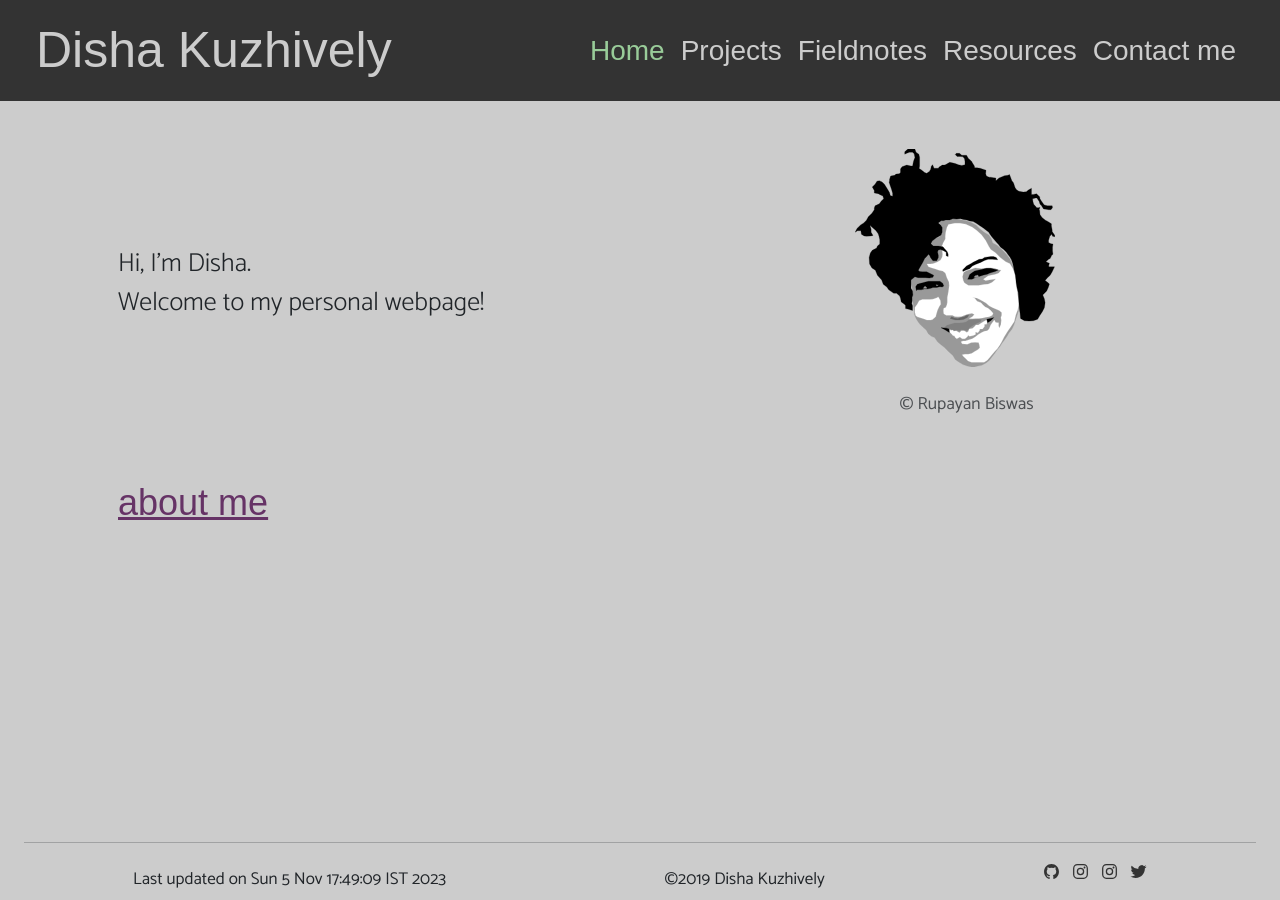
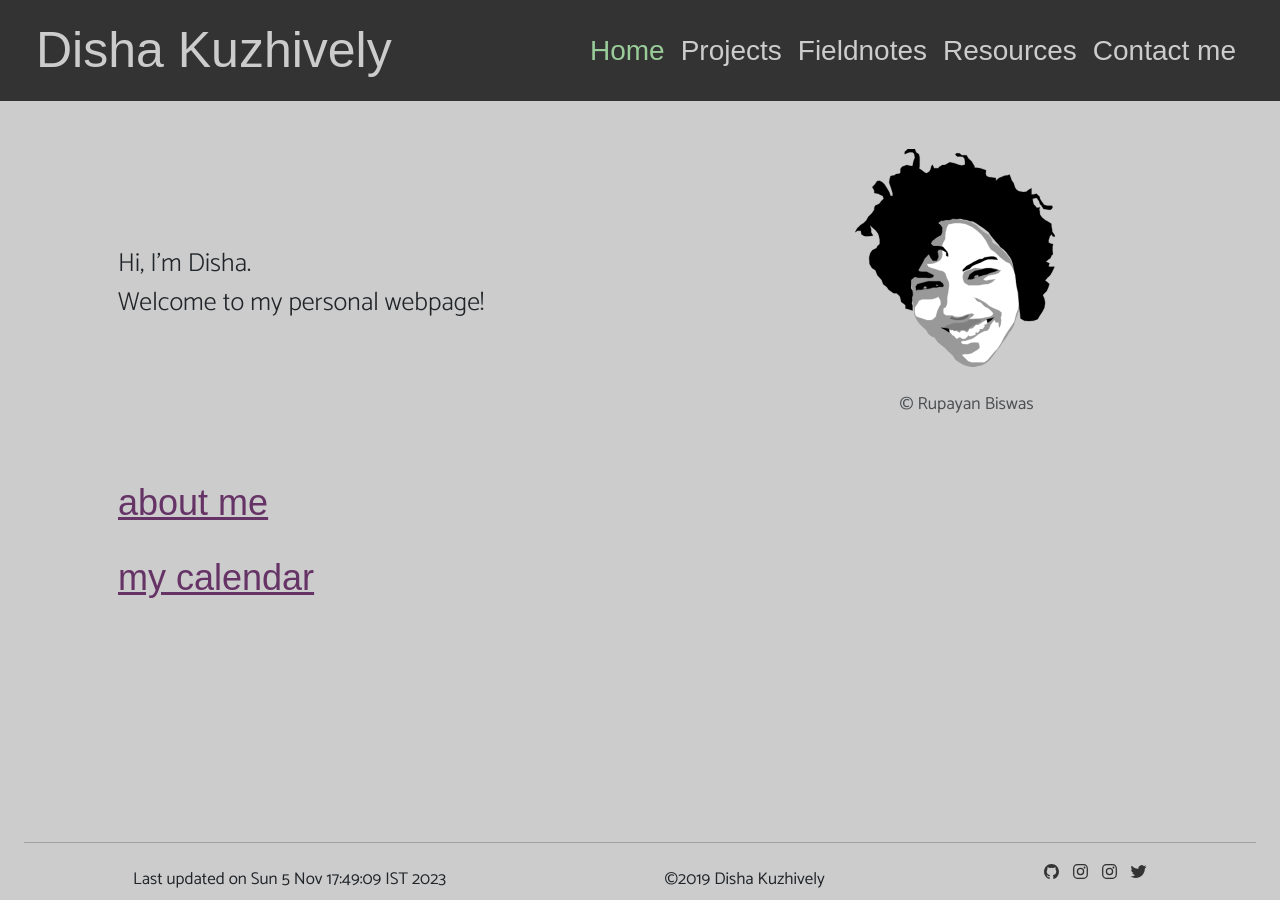
Before and after one commit to dishajk/dishajk.github.io, a Jekyll site: the page built from index.html, in a window 1280 px wide. Built offline with Jekyll 4.4.1, drawn with Linux system fonts in a browser that asks for light colours; nearby versions of some CDN libraries; some web fonts are replaced.

Commit message:
updated Calenar, added link to calendar on landing

```diff
--- a/calendar.html
+++ b/calendar.html
@@ -3,11 +3,12 @@ layout: default
 ---
 <div class="container">
     <p>This is my calendar, kindly refer to it when making plans involving me. I try to keep it as updated as possible. I make an effort to maintain it as accurately as possible. However, before finalizing any plans, kindly confirm with me to avoid any confusion or inconvenience.</p>
-
+    <p>The events in this calendar are shown in the <span id="timeZone"></span> timezone</p>
     <iframe id="calendar" style="border-width:0" width="800" height="600" frameborder="0" scrolling="no"></iframe>
 </div>
 <script>
     const userTimezone = Intl.DateTimeFormat().resolvedOptions().timeZone;
+    document.getElementById('timeZone').innerText = userTimezone;
     const calendar = document.getElementById('calendar');
     const calendarSrc = "https://calendar.google.com/calendar/embed?height=600&wkst=2&bgcolor=%23cccccc&ctz=${userTimezone}&showTitle=0&showNav=1&showDate=1&showPrint=0&showTabs=0&showCalendars=0&mode=WEEK&src=ZGlzaGFqay4yMUBnbWFpbC5jb20&src=NWM0MTRkMmNkODVkNzVhNDRiN2RiZjE1MWY3YzU1ZjQzZWE2NjgwODUwMDM4MWJjMDA1MWMyZjc2YjMwZDJkNkBncm91cC5jYWxlbmRhci5nb29nbGUuY29t&src=ZGFmMTg3MWI2MDMyOTE3NTMxOTYzOGFhNTRiYTBmMDk4NGQ2YmY3N2ZlZjg5OTlhOWZmN2QxYmU5N2YwYTA1NEBncm91cC5jYWxlbmRhci5nb29nbGUuY29t&src=ZjBnZmFiaHJhdTlmZmU3MGN1cHVyNGJlN2tAZ3JvdXAuY2FsZW5kYXIuZ29vZ2xlLmNvbQ&src=ZmM3MTkzOGFmMmI2N2IwZmFmYjUyY2M1ZTU1NGMzZWIyNjVkNDEwZDdlNDdjNzg5Mzk5ZmNjYjBmOGMzMTMzZEBncm91cC5jYWxlbmRhci5nb29nbGUuY29t&src=ZmZkOTk0Zjk1YTU5ZjM5YmQyNWUxZGRlMDNmM2I0NGU2MGJkNzk4YWJlODkxOGRjMjJhYjgyNTViYWVkN2Q1YUBncm91cC5jYWxlbmRhci5nb29nbGUuY29t&src=aG5pMmhucWM3aGtiYzBvN2Nqb2VoZ2Q5MThAZ3JvdXAuY2FsZW5kYXIuZ29vZ2xlLmNvbQ&src=NjczMGQ2NTU1ZDgzMjlmZjQ5YWIyZGJhOTRhMmQ5ZWJlZWI0ZTczMGVjZTJhMzYzZDg3ODBhY2Y0YTg3NDNmMEBncm91cC5jYWxlbmRhci5nb29nbGUuY29t&src=cGFwcHBhbkBnbWFpbC5jb20&src=dHV0b3IuZGlzaGFAZ21haWwuY29t&color=%23039BE5&color=%23E4C441&color=%23bb2649&color=%23009688&color=%230f4c81&color=%23cc3628&color=%237CB342&color=%2388b04b&color=%23F6BF26&color=%23E67C73"
     calendar.setAttribute('src', calendarSrc)
--- a/index.html
+++ b/index.html
@@ -51,5 +51,5 @@ layout: default
                             </p>
                              <p>Feel free to write to me if you want to ask me anything <a href="mailto:dishajk.21@gmail.com" alt="mail I D djkuzhively at gmail dot com"><ion-icon name="mail" class="align-middle"></ion-icon></a>.</p>
                 </div>
-
+                <h2 data-aos="fade-up"><a href="/calendar.html">my calendar</a></h2>
         </section>
```
